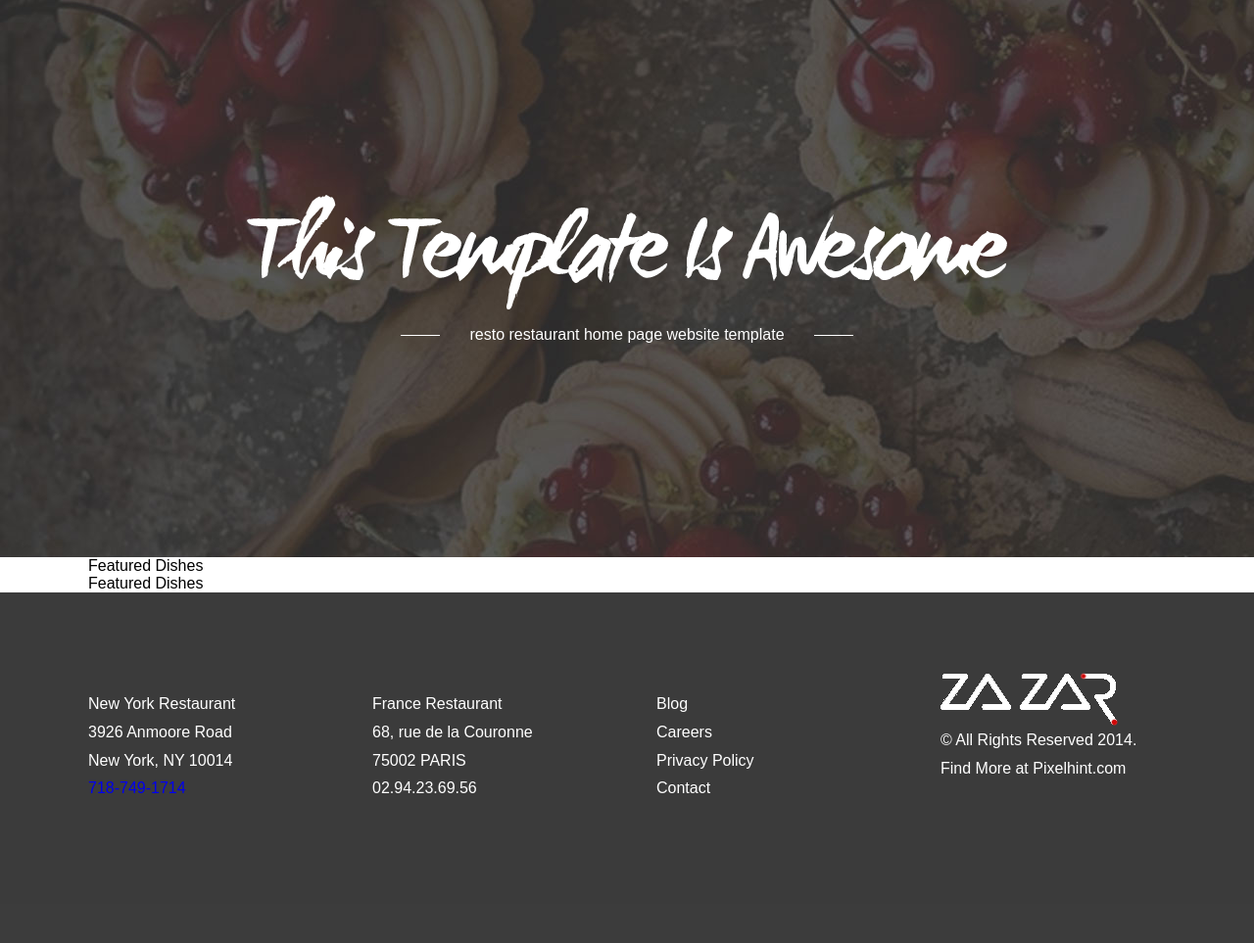
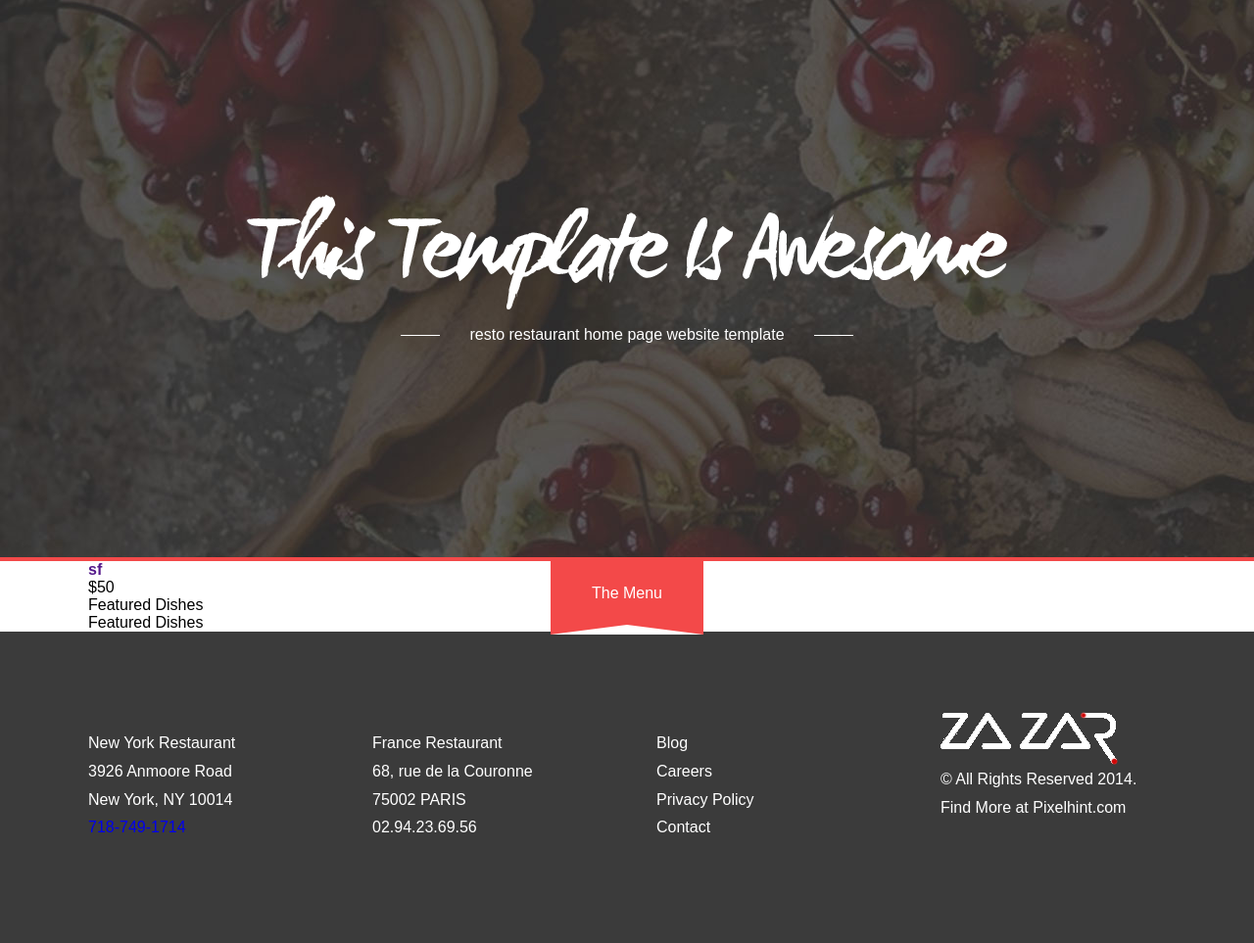
Before and after one commit to dirstart/website-learn, a web app: file webpage-slicing/index.html in a window 1280 px wide. Shown: the part 111-1074 px from the top of the page at 98% size. Before the commit the page ends 921 px from the top, so only its background shows below. Run offline with its HTML, style and script files only (its server is not run), Linux system fonts and the light colour scheme.

Commit message:
some update for webpage slicing

```diff
--- a/webpage-slicing/index.html
+++ b/webpage-slicing/index.html
@@ -19,7 +19,7 @@
 			</ul>
 		</div>
 	</div>
-
+<!-- header  end-->
 	<div class="index-banner">
 		<div class="index-banner-bg">
 			<img src="./src/image/index-banner.jpg" alt="">
@@ -33,17 +33,30 @@
 			</p>
 		</div>
 	</div>
-
-	<div class="index-menu public-container">
-		<div class="menu-tips"></div>
+<!-- banner end-->
+	<div class="index-menu">
+		<div class="menu-tips">The Menu</div>
+		<div class="public-container menu-list">
+			<ul class="clearfloat">
+				<li class="menu-item clearfloat">
+					<div class="title"><a href="">
+						<h4>sf</h4>
+						<p class="comment"></p>
+					</a></div>
+					<div class="line"></div>
+					<div class="price">$50</div>
+				</li>
+			</ul>
+		</div>
 	</div>
-
+<!-- menu end -->
 	<div class="index-pannel public-container">
 		<div class="index-pannel-header">Featured Dishes</div>
 	</div>
 	<div class="index-pannel public-container">
 		<div class="index-pannel-header">Featured Dishes</div>
 	</div>
+
 	<div class="public-footer">
 		<div class="public-container">
 			<div class="footer-col">
--- a/webpage-slicing/src/css/index.css
+++ b/webpage-slicing/src/css/index.css
@@ -93,3 +93,30 @@
   margin-left: 26px;
   vertical-align: middle;
 }
+.index-menu {
+  position: relative;
+  border-top: 4px solid #f34949;
+}
+.index-menu .menu-tips {
+  position: absolute;
+  left: 50%;
+  margin-left: -78px;
+  top: 0;
+  width: 156px;
+  height: 75px;
+  text-align: center;
+  line-height: 65px;
+  background: #f34949;
+  color: #fff;
+}
+.index-menu .menu-tips:after {
+  position: absolute;
+  content: "";
+  left: 0;
+  bottom: 0;
+  width: 0;
+  height: 0;
+  border-left: 78px solid transparent;
+  border-right: 78px solid transparent;
+  border-bottom: 10px solid #fff;
+}
--- a/webpage-slicing/src/stylus/index.styl
+++ b/webpage-slicing/src/stylus/index.styl
@@ -77,3 +77,29 @@
 				border-top:1px solid #fff
 				margin-left:26px
 				vertical-align:middle
+
+
+.index-menu
+	position:relative
+	border-top:4px solid #f34949
+	.menu-tips
+		position:absolute
+		left:50%;
+		margin-left:-78px
+		top:0
+		width:156px
+		height:75px
+		text-align:center
+		line-height:65px
+		background:#f34949
+		color:#fff
+		&:after
+			position:absolute
+			content:""
+			left:0
+			bottom:0
+			width:0
+			height:0
+			border-left:78px solid transparent
+			border-right:78px solid transparent
+			border-bottom:10px solid #fff
```
